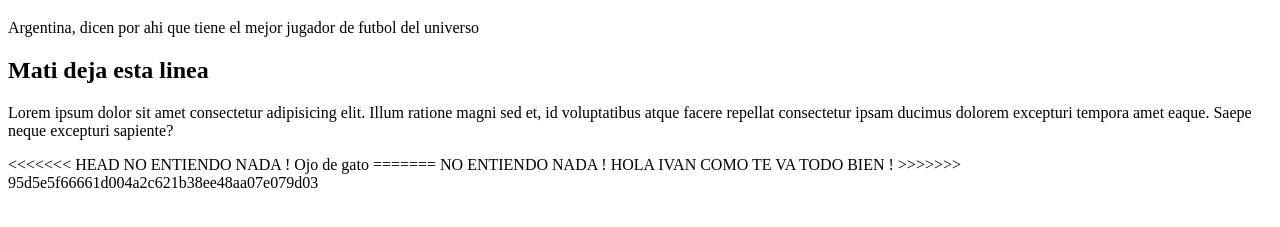
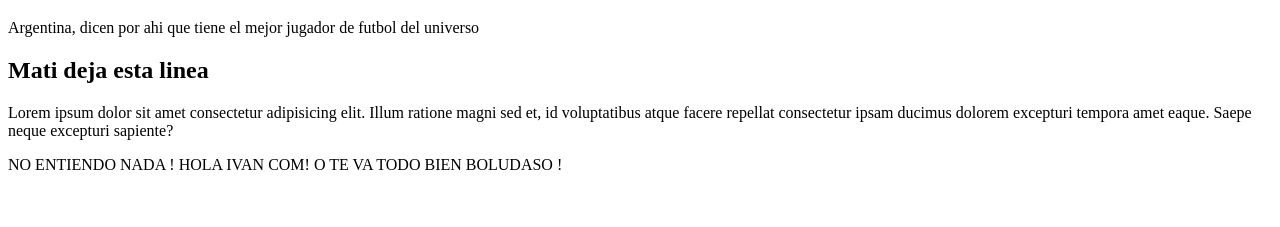
Before and after one commit to IvanBurbello/Mati-e-Ivan, a plain HTML site: page Argentina.html in a window 1280 px wide. Shown: the part 61-288 px from the top of the page. Drawn offline with Linux system fonts and the light colour scheme.

Commit message:
resuelto

```diff
--- a/Argentina.html
+++ b/Argentina.html
@@ -16,18 +16,13 @@
     <p>Lorem ipsum dolor sit amet consectetur adipisicing elit. Illum ratione magni sed et, id voluptatibus atque facere repellat consectetur ipsam ducimus dolorem excepturi tempora amet eaque. Saepe neque excepturi sapiente?</p>
 
 
-<<<<<<< HEAD
 NO ENTIENDO NADA !
 
 
-Ojo de gato
-=======
-NO ENTIENDO NADA !
+HOLA IVAN COM! O TE VA TODO BIEN
+
+BOLUDASO !
 
 
-HOLA IVAN COMO TE VA TODO BIEN !
-
-
->>>>>>> 95d5e5f66661d004a2c621b38ee48aa07e079d03
 </body>
 </html>
```
